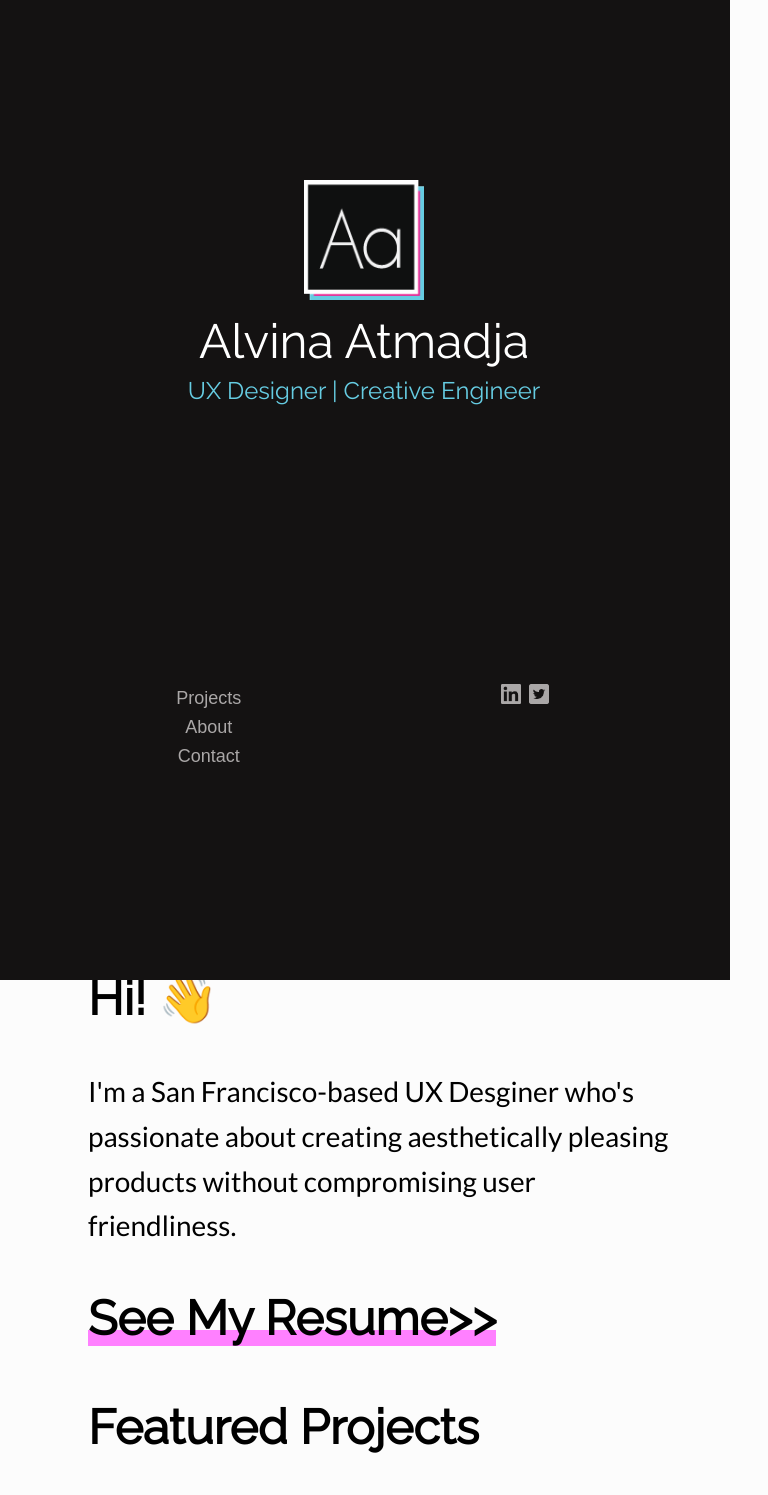
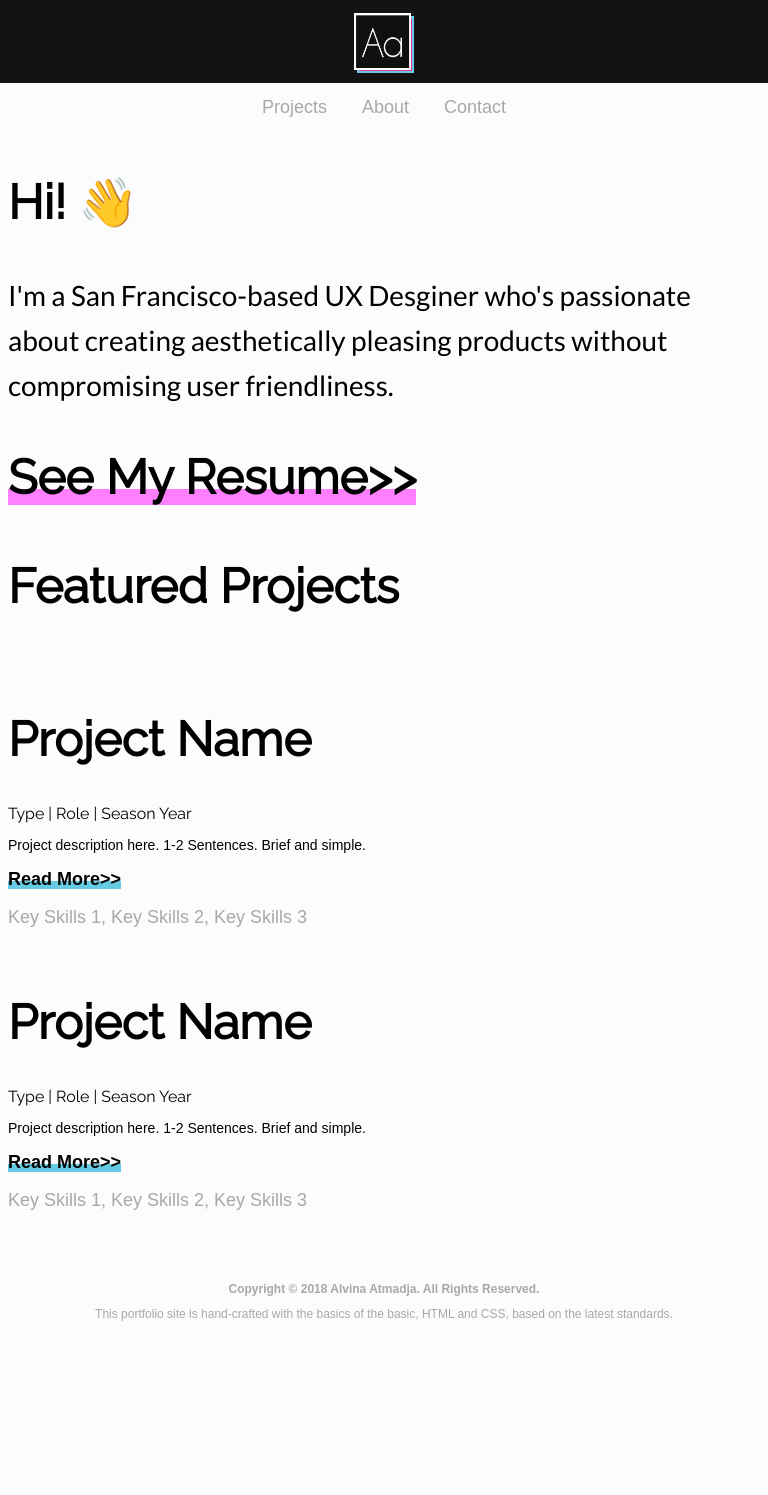
Before and after one commit to aruvinn/aruvinn.github.io, a plain HTML site: page index.html in a window 768 px wide. Shown: the top 1495 px of the page. After the commit the page ends 1337 px from the top, so only its background shows below. Drawn offline with Linux system fonts and the light colour scheme; a web font is replaced by a local one.

Commit message:
Added mobile layout

```diff
--- a/css/layout.css
+++ b/css/layout.css
@@ -1,3 +1,6 @@
+/* DESKTOP DESIGN YALL */
+@media screen and (min-device-width: 720px) and (orientation: landscape){
+
 .container{
 	display: grid;
 	grid-template-columns: 400px 1fr;
@@ -31,9 +34,11 @@
 	grid-column-gap: 20px;
 }
 
+} /*END OF DESKTOP DESIGN*/
 
-/* Smallest design: smartphone potrait */
-@media screen and (max-width: 500px) {
+
+/* Smallest design: smartphone potrait MOBILE DESIGN YALL */
+@media screen and (max-device-width: 812px) {
 	.container{
 		display: grid;
 		grid-template-columns: 1fr;
@@ -61,49 +66,4 @@
 		grid-row-end: 4;
 	}
 
-}
-
-/* Medium layout: smartphone landscape, tablet potraits */
-@media screen and (min-width: 501px) and (max-width: 1050px) {
-	.container{
-		display: grid;
-		grid-template-columns: 1fr;
-	}
-
-	.header{
-		grid-column-start: 1;
-		grid-column-end: 9;
-		grid-row-start: 1;
-		grid-row-end: 2;
-		display: grid;
-
-	}
-
-	.logo{
-		grid-column-start: 1;
-		grid-column-end: 3;
-		grid-row-start: 1;
-		grid-row-end: 2;
-	}
-
-	.menu{
-		grid-column-start: 6;
-		grid-column-end: 9;
-		grid-row-start: 1;
-		grid-row-end: 2;
-	}
-
-	.content{
-		grid-column-start: 1;
-		grid-column-end: 3;
-		grid-row-start: 2;
-		grid-row-end: 3;
-	}
-
-	.footer{
-		grid-column-start: 1;
-		grid-column-end: 3;
-		grid-row-start: 3;
-		grid-row-end: 4;
-	}
-}
+} /* END OF MOBILE DESIGN */
--- a/css/style.css
+++ b/css/style.css
@@ -65,8 +65,9 @@ p{
 	font-size: 1.17rem;
 }
 
+/* DESKTOP DESIGN YALL */
+@media screen and (min-device-width: 720px) and (orientation: landscape){
 .container{
-	background-color: #FFE897;
 	padding: 80px 30px 40px 30px;
 	background-color: #FCFCFC; /*same as HTML bg color */
 }
@@ -83,6 +84,11 @@ p{
 	z-index: 1;
 }
 
+.logo img{
+	max-height: 120px;
+	max-width: 120px;
+}
+
 #siteName {
 	color:#ffffff;
 	line-height: 0.2;
@@ -95,11 +101,6 @@ p{
 	font-size: 2em;
 	line-height: 1;
 }
-
-.logo{
-
-}
-
 
 .navigation{
 	font-family: 'Carme', sans-serif;
@@ -182,3 +183,115 @@ p{
 	font-size: 1rem;
 	color: #AAA7A7;
 }
+
+} /*END OF DESKTOP DESIGN*/
+
+
+
+
+/* Smallest design: smartphone potrait MOBILE DESIGN YALL */
+@media screen and (max-device-width: 812px) {
+
+.container{
+	background-color: #FCFCFC; /*same as HTML bg color */
+}
+
+.header{
+	background-color: #141212;
+	text-align: center;
+}
+
+.logo{
+	background-color: #141212;
+	margin:	-10px -10px 0 -10px;
+	padding: 15px 0 5px 0;
+}
+
+.logo img{
+	max-height: 60px;
+	max-width: 60px;
+
+}
+
+.logo h1{
+	display: none;
+}
+
+.logo h2{
+	display: none;
+}
+
+.navigation{
+	background-color: #FCFCFC;
+	font-family: 'Carme', sans-serif;
+	font-size: 1.5rem;
+	font-weight: 500;
+}
+
+.navigation a{
+	display: inline-block;
+	text-decoration: none;
+	color: #AAA7A7;
+	padding: 10px 15px 10px 15px;
+}
+
+.navigation a:hover{
+	color: #CB50A7;
+}
+
+.navigation a.active{
+	color: #CB50A7;
+	text-decoration: underline;
+}
+
+.sosmed {
+	display: none;
+}
+
+.content{
+	background-color: #FCFCFC;
+}
+
+.content a{
+	box-shadow: inset 0 -16px 0 #ff80ff;
+	transition: background .15s;
+}
+
+.content a:hover{
+	background-color: #ff80ff;
+	color: #ffffff;
+	font-style: italic;
+}
+
+.project h1, h2, h3, h4, p{
+	margin: 0.5em 0 0.5em 0;
+	padding: 0;
+}
+
+.project a{
+	box-shadow: inset 0 -8px 0 #65cbe2;
+	transition: background .15s;
+}
+
+.project a:hover{
+	background-color: #65cbe2;
+	color: #ffffff;
+	font-style: italic;
+}
+
+#key_skills{
+	color: #AAA7A7;
+	font-weight: 400;
+}
+
+.footer{
+	padding-top: 50px;
+	text-align: center;
+}
+
+#footer{
+	font-size: 1rem;
+	color: #AAA7A7;
+}
+
+} /* END OF MOBILE DESIGN */
```
Also changed, not shown: img/black-multi-120.png (added).
